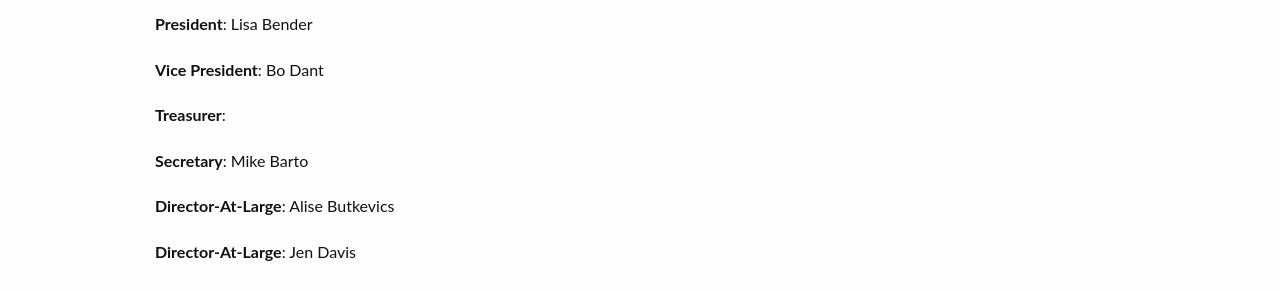
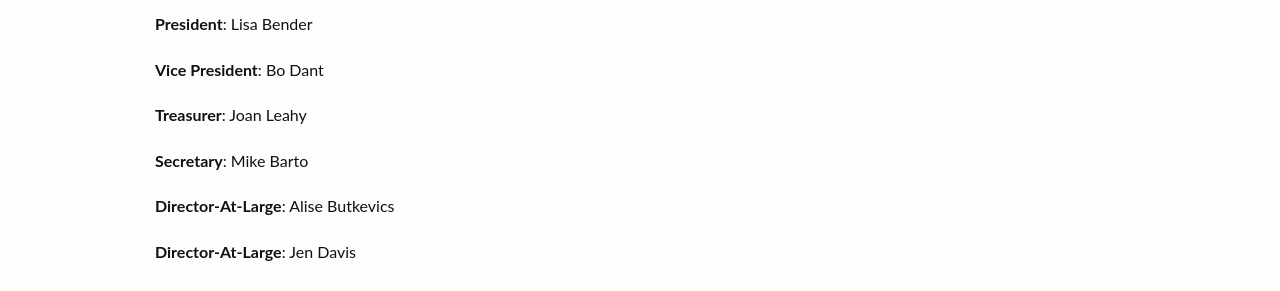
Before and after one commit to carrolltonmanor/carrolltonmanor.github.io, a Jekyll site: the page built from pages/cmia.md, in a window 1280 px wide and 900 px high, scrolled down 781 px. Shown: the part 155-446 px from the top of the window. Built offline with Jekyll 4.4.1, drawn with Linux system fonts in a browser that asks for light colours.

Commit message:
added Joan to people list

```diff
--- a/_data/people.yml
+++ b/_data/people.yml
@@ -78,6 +78,11 @@ cflohr:
   phone: UNKNOWN
   email: cflohr@bflawmd.com
 
+jleahy:
+  name: Joan Leahy
+  phone: UNKNOWN
+  email: joanmleahy@yahoo.com
+
 vacant:
   name:  (vacant)
   phone:  UNKNOWN
```
